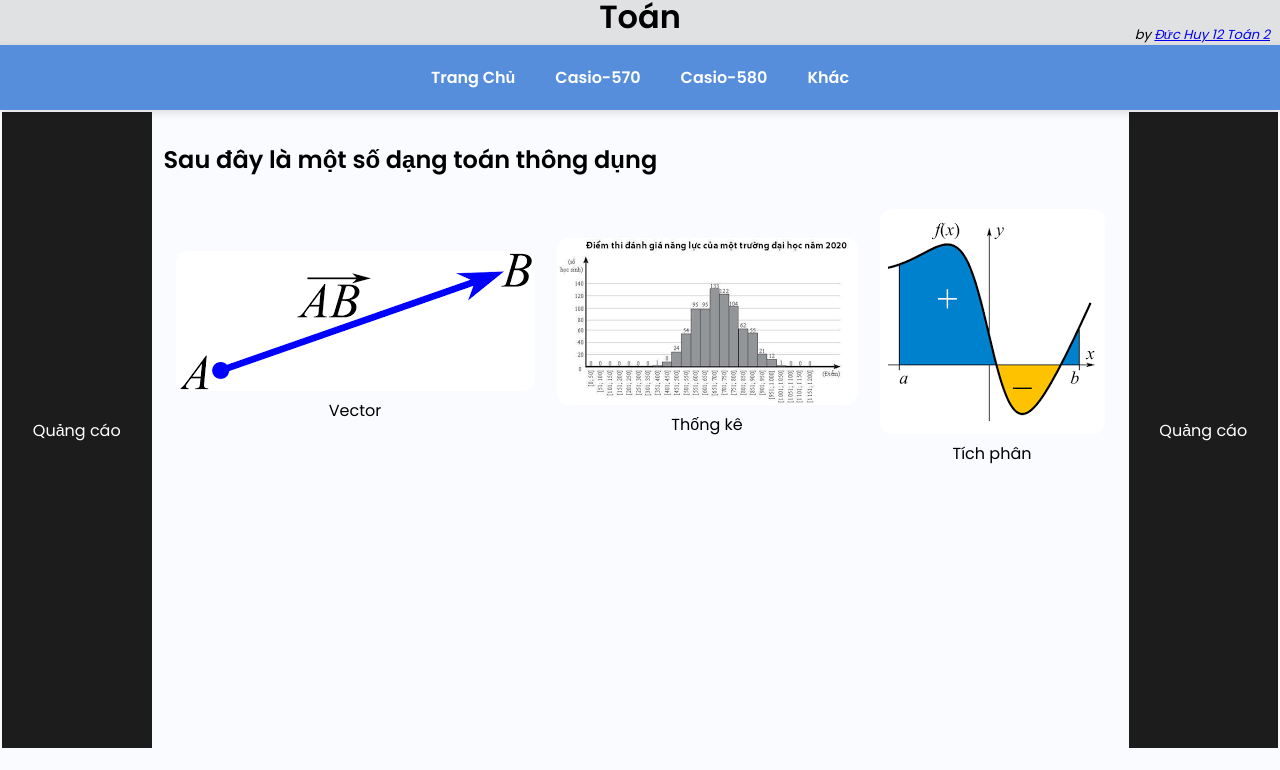
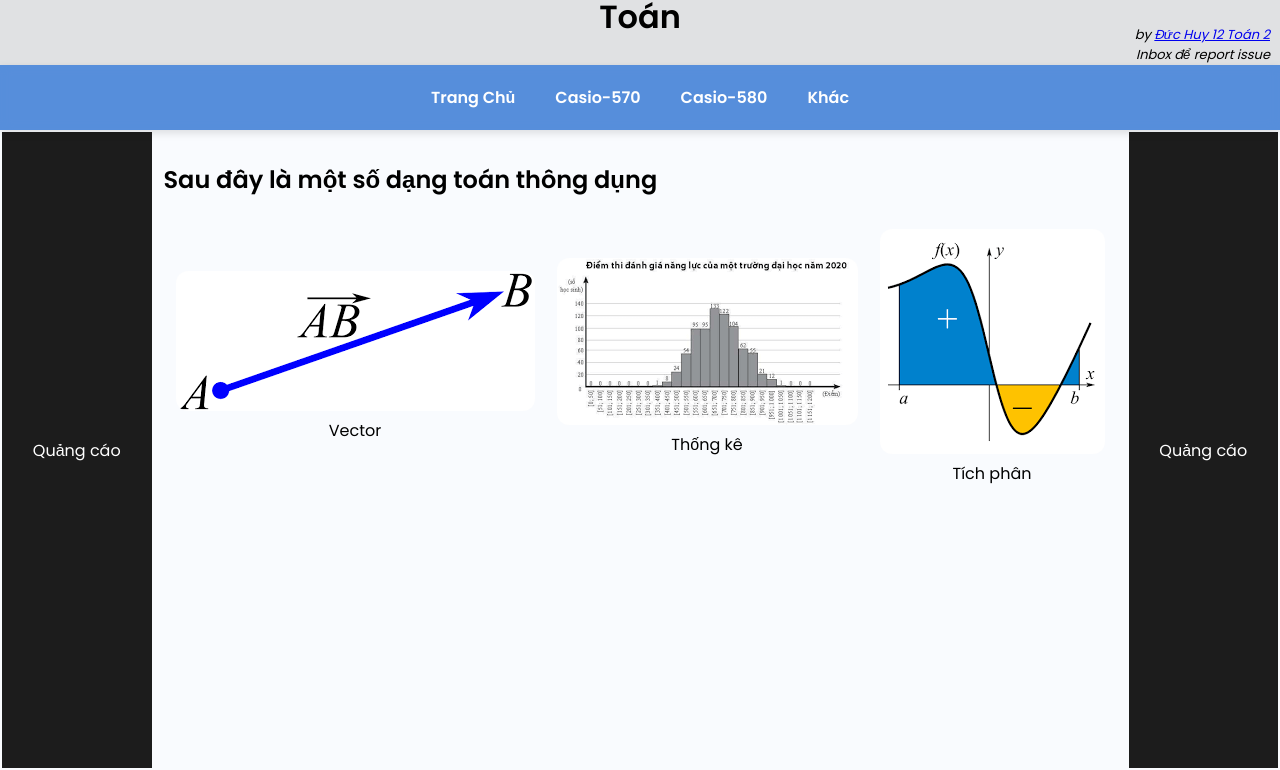
Before and after one commit to huy49/B-i-Tin-HK1, a plain HTML site: page child2.html in a window 1280 px wide. Shown: the part 95-865 px from the top of the page. Drawn offline with Linux system fonts and the light colour scheme.

Commit message:
Update child2.html

```diff
--- a/child2.html
+++ b/child2.html
@@ -19,7 +19,10 @@
         Hướng dẫn sử dụng máy tính cầm tay cho kì thi tốt nghiệp THPTQG môn Toán
     </h1>
     </a>
-    <p><i>by <a href="https://www.facebook.com/nguyen.uc.huy.616857?mibextid=wwXIfr&rdid=OZrhdzlsBGtUlHhY&share_url=https%3A%2F%2Fwww.facebook.com%2Fshare%2F19YbfiUD4J%2F%3Fmibextid%3DwwXIfr" target="_blank" class="credit">Đức Huy 12 Toán 2</a></i></p>
+    <p><i>by <a href="https://www.facebook.com/nguyen.uc.huy.616857?mibextid=wwXIfr&rdid=OZrhdzlsBGtUlHhY&share_url=https%3A%2F%2Fwww.facebook.com%2Fshare%2F19YbfiUD4J%2F%3Fmibextid%3DwwXIfr" target="_blank" class="credit">Đức Huy 12 Toán 2</a></i>
+    <br>
+        <i>Inbox để report issue</i>
+    </p>
 </div>
 
 
```
